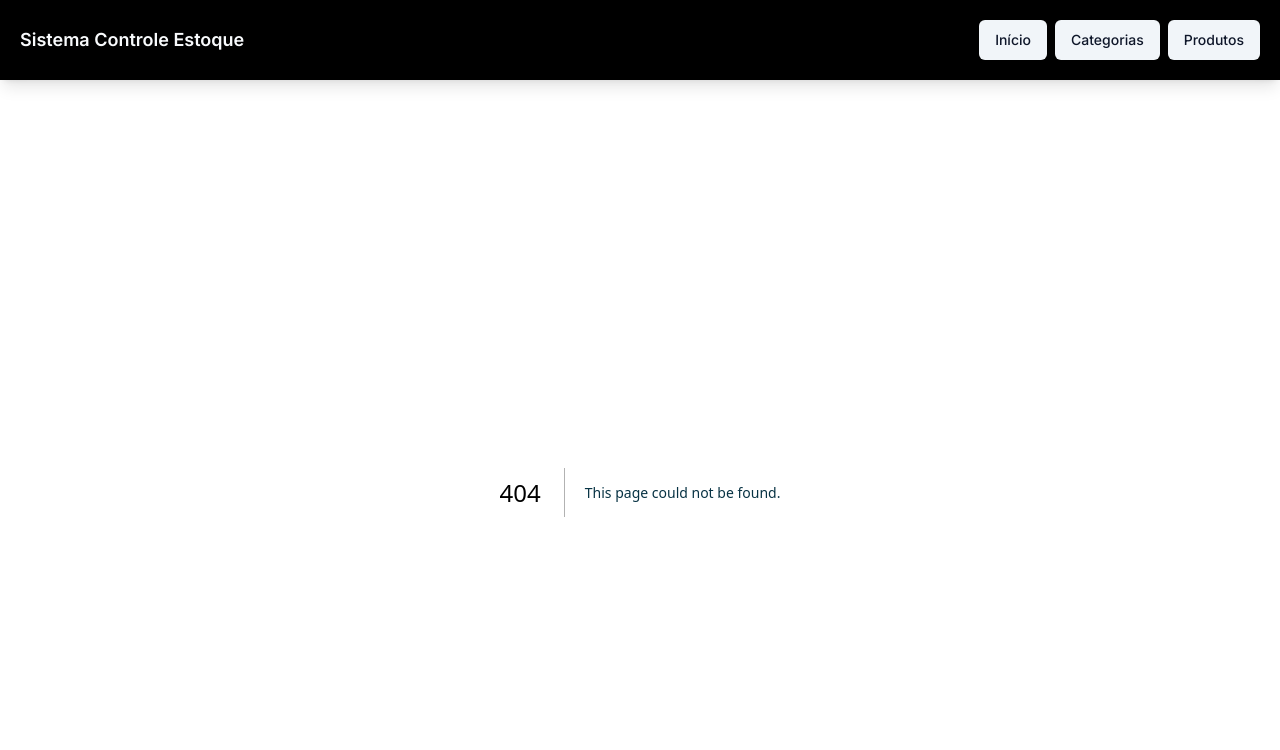
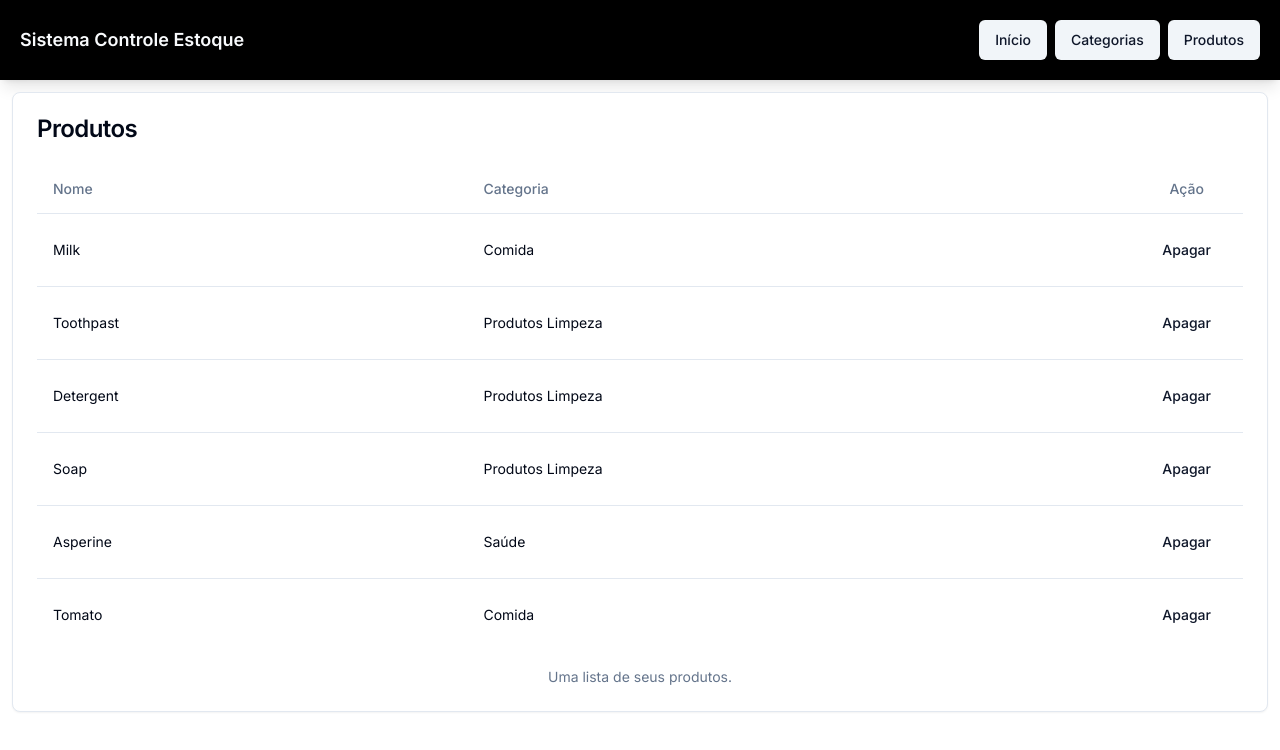
Before and after one commit to giljrsantos/stock-next-app, a Next.js app: page /products in a window 1280 px wide. Before the commit this address had no page. Shown: the top 750 px of the page. Built offline with nearby package versions, Linux system fonts and the light colour scheme.

Commit message:
feat: Criando tabela para mostrar os produtos cadsatrados

```diff
--- /dev/null
+++ b/src/app/products/layout.tsx
@@ -0,0 +1,14 @@
+import { PropsWithChildren } from 'react';
+import { Card, CardContent, CardHeader, CardTitle } from '@/components/ui/card';
+import { Car } from 'lucide-react';
+
+export default function layout({children}: PropsWithChildren){
+    return (
+        <Card>
+            <CardHeader>
+                <CardTitle>Produtos</CardTitle>
+            </CardHeader>
+            <CardContent>{ children }</CardContent>
+        </Card>
+    )
+}
--- /dev/null
+++ b/src/app/products/page.tsx
@@ -0,0 +1,86 @@
+import DeleteDialog from '@/components/delete-dialog/DeleteDialog';
+import { Button } from '@/components/ui/button';
+import {
+    Table,
+    TableBody,
+    TableCaption,
+    TableCell,
+    TableHead,
+    TableHeader,
+    TableRow
+} from '@/components/ui/table';
+import { Link } from 'lucide-react';
+export default async function page() {
+    return (
+        <div>
+            <Table>
+                <TableCaption>Uma lista de seus produtos.</TableCaption>
+                <TableHeader>
+                    <TableRow>
+                        <TableHead>Nome</TableHead>
+                        <TableHead>Categoria</TableHead>
+                        <TableHead className="w-[100px] text-center">Ação</TableHead>
+                    </TableRow>
+                </TableHeader>
+                <TableBody>
+                    <TableRow>
+                        <TableCell>Milk</TableCell>
+                        <TableCell>Comida</TableCell>
+                        <TableCell className="text-right">
+                                <div className="flex flex-row gap-2">
+                                    <DeleteDialog message={`Apagar`} id={''} actionYes={undefined}></DeleteDialog>
+                                </div>
+                            </TableCell>
+                    </TableRow>
+                    <TableRow>
+                        <TableCell>Toothpast</TableCell>
+                        <TableCell>Produtos Limpeza</TableCell>
+                        <TableCell className="text-right">
+                                <div className="flex flex-row gap-2">
+                                <DeleteDialog message={`Apagar`} id={''} actionYes={undefined}></DeleteDialog>
+                                </div>
+                            </TableCell>
+                    </TableRow>
+                    <TableRow>
+                        <TableCell>Detergent</TableCell>
+                        <TableCell>Produtos Limpeza</TableCell>
+                        <TableCell className="text-right">
+                                <div className="flex flex-row gap-2">
+                                <DeleteDialog message={`Apagar`} id={''} actionYes={undefined}></DeleteDialog>
+                                </div>
+                            </TableCell>
+                    </TableRow>
+                    <TableRow>
+                        <TableCell>Soap</TableCell>
+                        <TableCell>Produtos Limpeza</TableCell>
+                        <TableCell className="text-right">
+                                <div className="flex flex-row gap-2">
+                                <DeleteDialog message={`Apagar`} id={''} actionYes={undefined}></DeleteDialog>
+                                </div>
+                            </TableCell>
+                    </TableRow>
+                    <TableRow>
+                        <TableCell>Asperine</TableCell>
+                        <TableCell>Saúde</TableCell>
+                        <TableCell className="text-right">
+                                <div className="flex flex-row gap-2">
+                                <DeleteDialog message={`Apagar`} id={''} actionYes={undefined}></DeleteDialog>
+                                </div>
+                            </TableCell>
+                    </TableRow>
+                    <TableRow>
+                        <TableCell>Tomato</TableCell>
+                        <TableCell>Comida</TableCell>
+                        <TableCell className="text-right">
+                                <div className="flex flex-row gap-2">
+                                <DeleteDialog message={`Apagar`} id={''} actionYes={undefined}></DeleteDialog>
+                                </div>
+                            </TableCell>
+                    </TableRow>
+                </TableBody>
+            </Table>
+
+
+        </div>
+    )
+}
```
Also changed, not shown: src/assets/image/produto-1.png (added).
